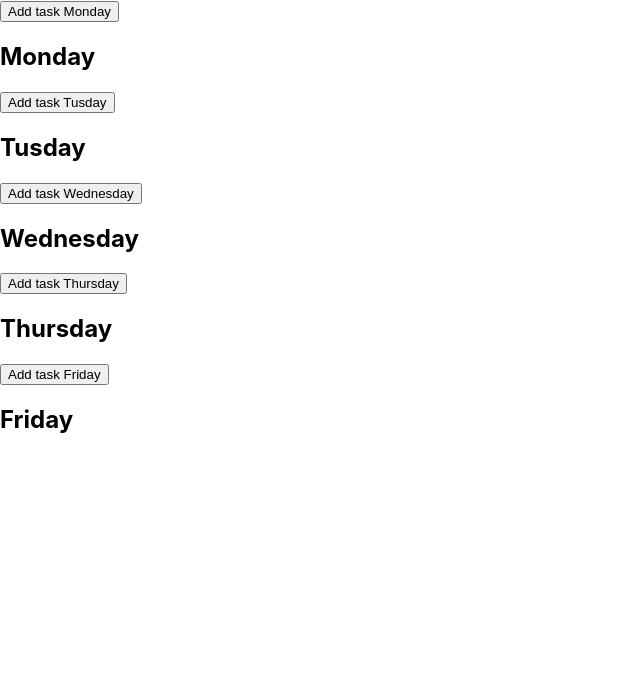
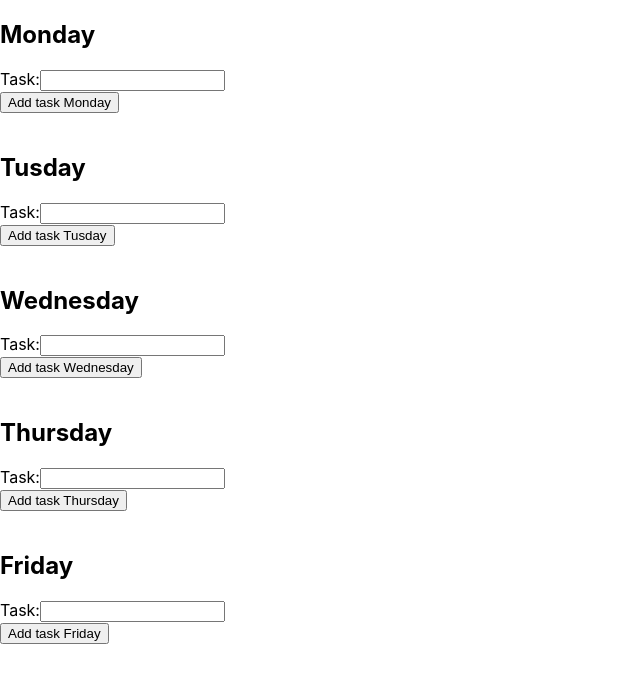
Before and after one commit to AmauryPreclin/react_intro, a React (Create React App) app in the folder todolist/: page / in a window 1280 px wide. Shown: the top 682 px of the page, without its empty margins (0-640 px from the left). Built offline with nearby package versions, Linux system fonts and the light colour scheme.

Commit message:
Custom task functional

```diff
--- a/todolist/src/Todolist.js
+++ b/todolist/src/Todolist.js
@@ -8,15 +8,24 @@ function Todolist(props) {
     return tasks.map((task) => <div>{task}</div>);
   };
 
-  const handleClick = () => {
-    setTasks([...tasks, "tasks"]);
+  const handleSubmit = (event) => {
+    event.preventDefault();
+    const task = event.target.elements.addTask.value;
+    setTasks([...tasks, task]);
     console.log(tasks);
   };
 
   return (
     <div>
-      <button onClick={handleClick}>{`Add task ${title}`}</button>
       <h2>{title}</h2>
+      <form onSubmit={handleSubmit}>
+        <div>
+          <label htmlFor="addTask">Task:</label>
+          <input id="addTask"></input>
+        </div>
+        <button type="submit">{`Add task ${title}`}</button>
+      </form>
+      <br />
       <div>{renderTasks()}</div>
     </div>
   );
```
